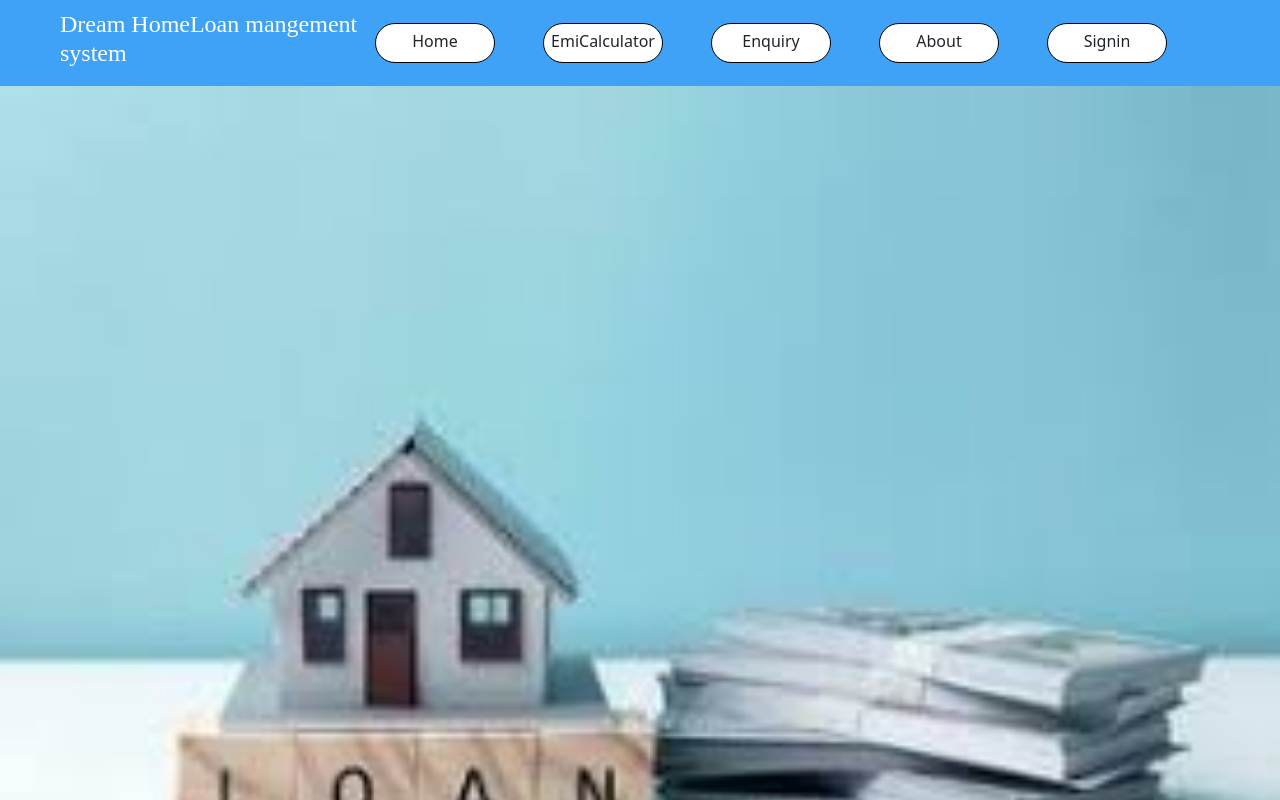
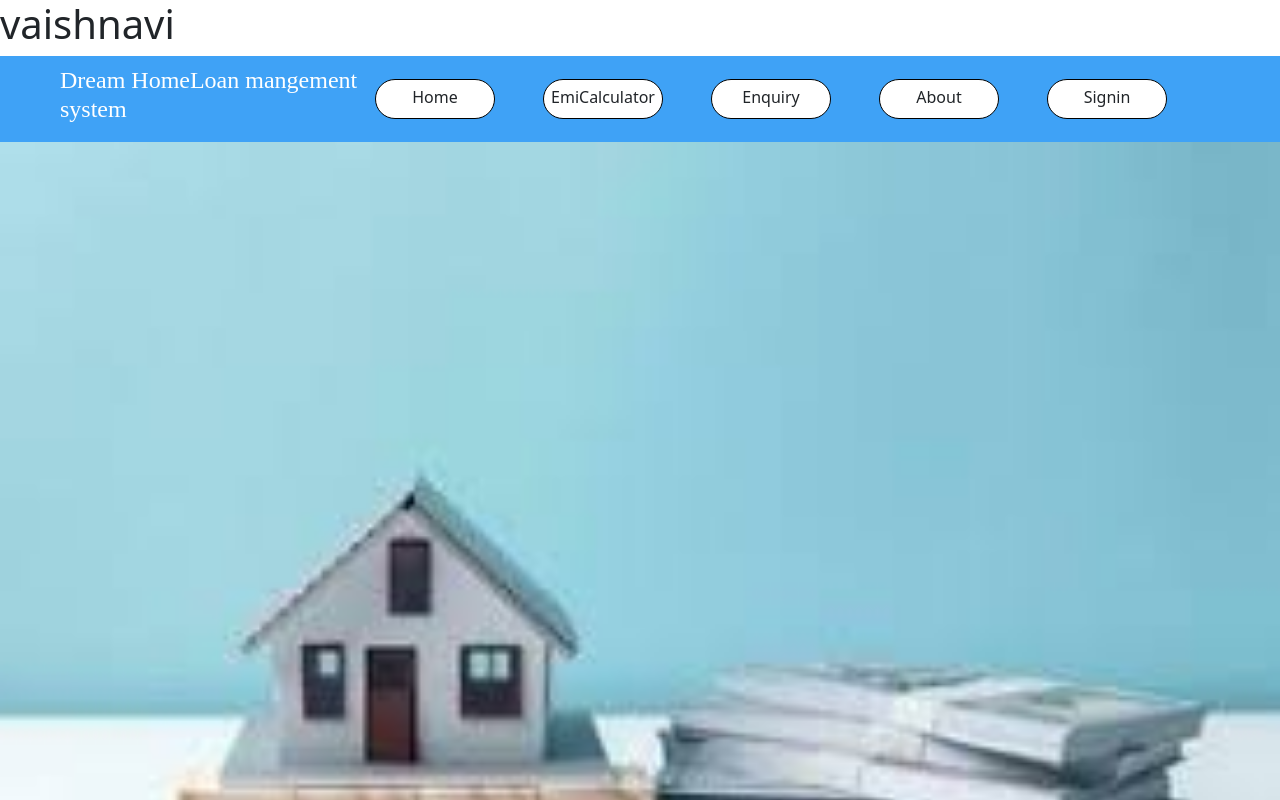
Before and after one commit to PrachiAdhau/HomeLoanFrontEnd, a React (Create React App) app: page / in a window 1280 px wide. Shown: the top 800 px of the page. Built offline with nearby package versions, Linux system fonts and the light colour scheme.

Commit message:
heading added App.js file by vaishnavi

```diff
--- a/src/App.js
+++ b/src/App.js
@@ -7,6 +7,8 @@ import Home from './includes/Home';
 function App() {
   return (
     <div className="App">
+
+      <h1>vaishnavi</h1>
       <BrowserRouter>
       <Routes>
         {/* <Route path='/' element={<Navigate to={'/home'}/>}></Route> */}
```
